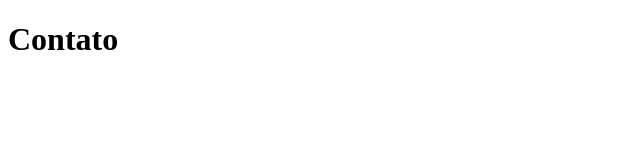
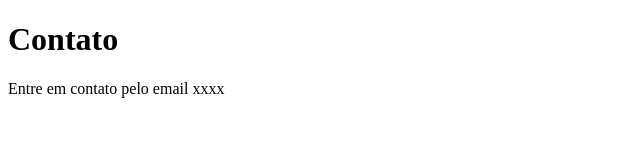
Before and after one commit to amandafmartins11/sistema-de-cadastro, a plain HTML site: page contato.html in a window 1280 px wide. Shown: the whole page, without its empty margins (0-640 px from the left). Drawn offline with Linux system fonts and the light colour scheme.

Commit message:
adicionando email de contato

```diff
--- a/contato.html
+++ b/contato.html
@@ -8,5 +8,6 @@
 </head>
 <body>
     <h1>Contato</h1>
+    <p>Entre em contato pelo email xxxx</p>
 </body>
 </html>
```
